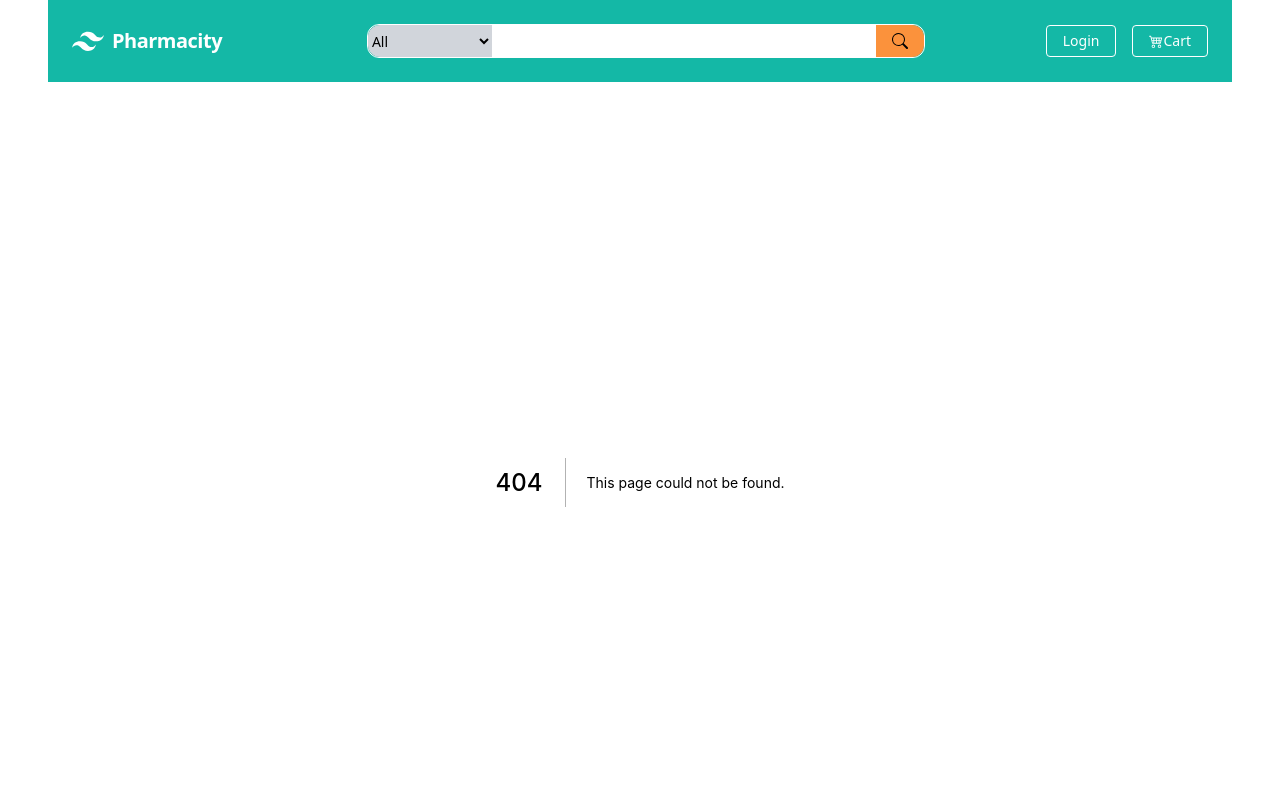
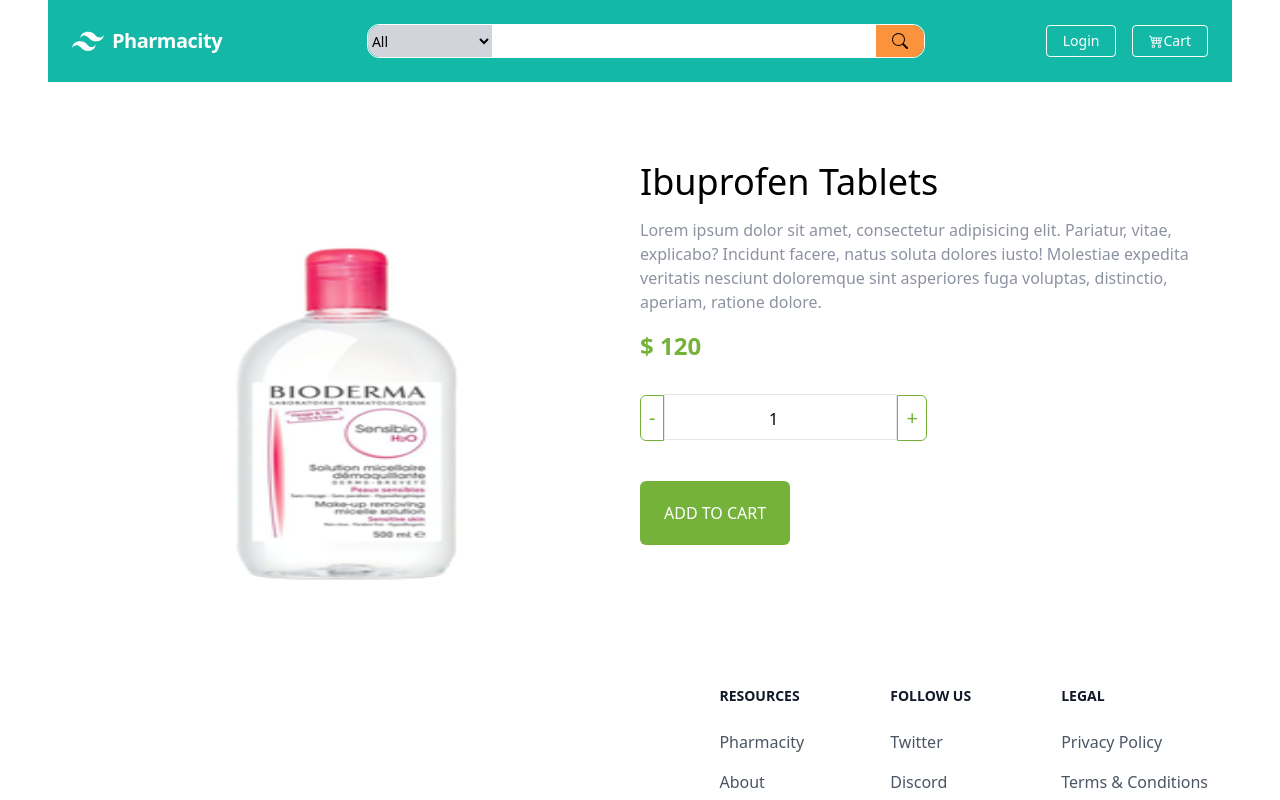
Before and after one commit to pharmacity-xyz/ui-nextjs, a Next.js app: page /product/1 in a window 1280 px wide. Before the commit this address had no page. Shown: the top 800 px of the page. Built offline with nearby package versions, Linux system fonts and the light colour scheme.

Commit message:
Update product detail

```diff
--- /dev/null
+++ b/pages/product/[id].tsx
@@ -0,0 +1,78 @@
+import { NextPage } from "next";
+import Image from "next/image";
+import { useRouter } from "next/router";
+import React, { useState } from "react";
+
+import products from "../../datas/product.json";
+import product1Img from "../../public/images/product_01.png";
+
+interface IProduct {
+  id: string | number | string[] | undefined;
+  name: string;
+  category: number;
+  price: number;
+  detail: string;
+  image: string;
+}
+
+const ProductDetail: NextPage = () => {
+  const [product, setProduct] = useState({} as IProduct);
+  const [counter, setCounter] = useState(1);
+  const router = useRouter();
+  const { id } = router.query;
+
+  useState(() => {
+    // products.map((iterProduct) => {
+    //   if (iterProduct.id === id) {
+
+    //   }
+    // });
+    setProduct({
+      id: "ghhgurghrg",
+      name: "Ibuprofen Tablets",
+      category: 1,
+      detail:
+        "Lorem ipsum dolor sit amet, consectetur adipisicing elit. Pariatur, vitae, explicabo? Incidunt facere, natus soluta dolores iusto! Molestiae expedita veritatis nesciunt doloremque sint asperiores fuga voluptas, distinctio, aperiam, ratione dolore.",
+      price: 120.0,
+      image: "",
+    });
+  });
+
+  return (
+    <div className="grid grid-cols-2 mt-20">
+      <Image src={product1Img} width="500" height="500" />
+      <div>
+        <h1 className="text-4xl">{product.name}</h1>
+        <p className="text-[#8c92a0] mt-4">{product.detail}</p>
+        <h2 className="text-[#75b239] text-2xl mt-4 font-bold">
+          $ {product.price}
+        </h2>
+        <div>
+          <button
+            onClick={() => setCounter(counter - 1)}
+            className="text-[#75b239] border border-[#75b239] p-2 rounded-l-md text-xl"
+          >
+            -
+          </button>
+          <input
+            type="number"
+            readOnly
+            value={counter}
+            className="text-center border border-gray pt-3 pb-2 mt-8"
+          />
+          <button
+            onClick={() => setCounter(counter + 1)}
+            className="text-[#75b239] border border-[#75b239] p-2 rounded-r-md text-xl"
+          >
+            +
+          </button>
+        </div>
+        <button className="text-white bg-[#75b239] px-6 py-5 rounded-md mt-10">
+          ADD TO CART
+        </button>
+      </div>
+    </div>
+  );
+};
+
+export default ProductDetail;
```
Also changed, not shown: datas/product.json (+6 -3 lines).
